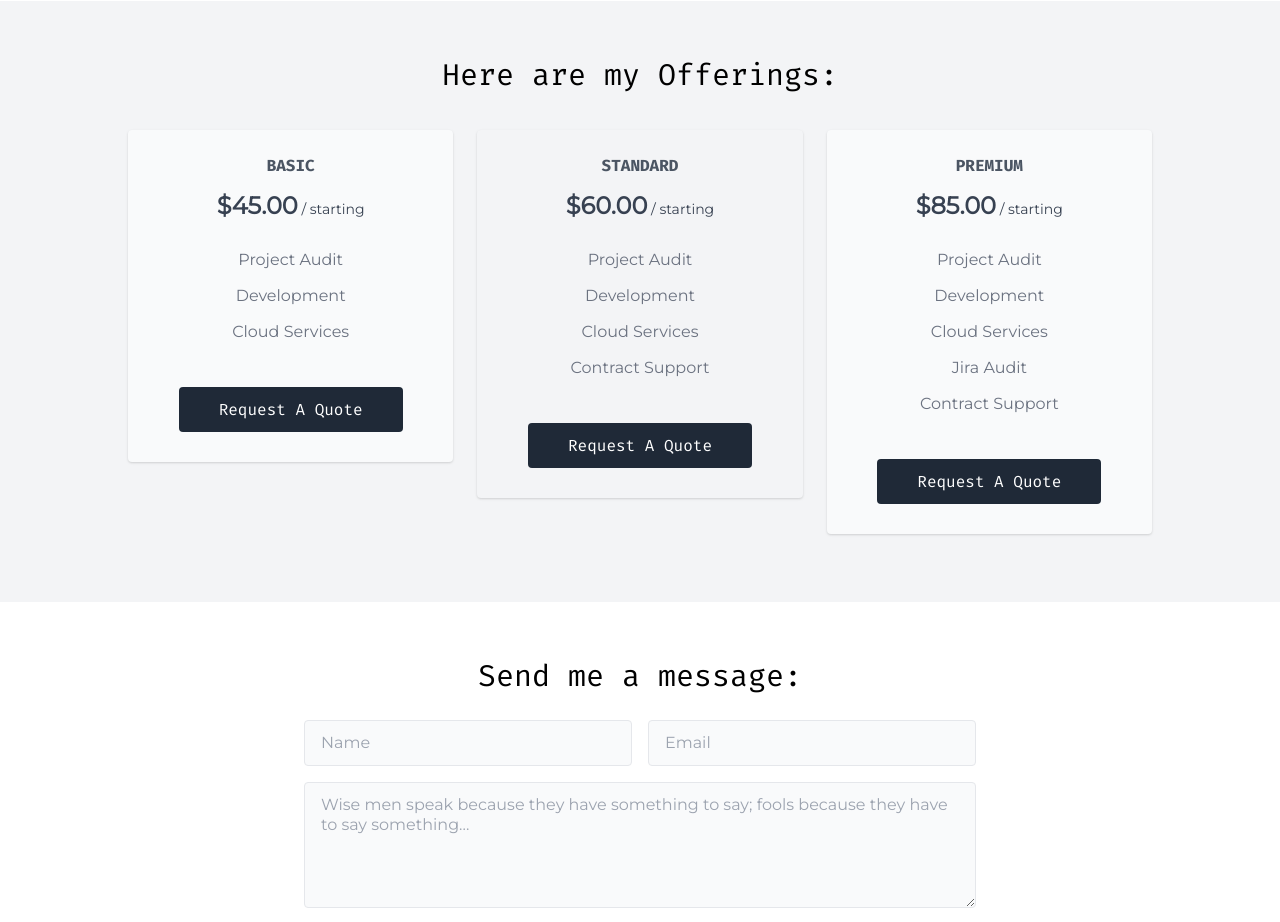
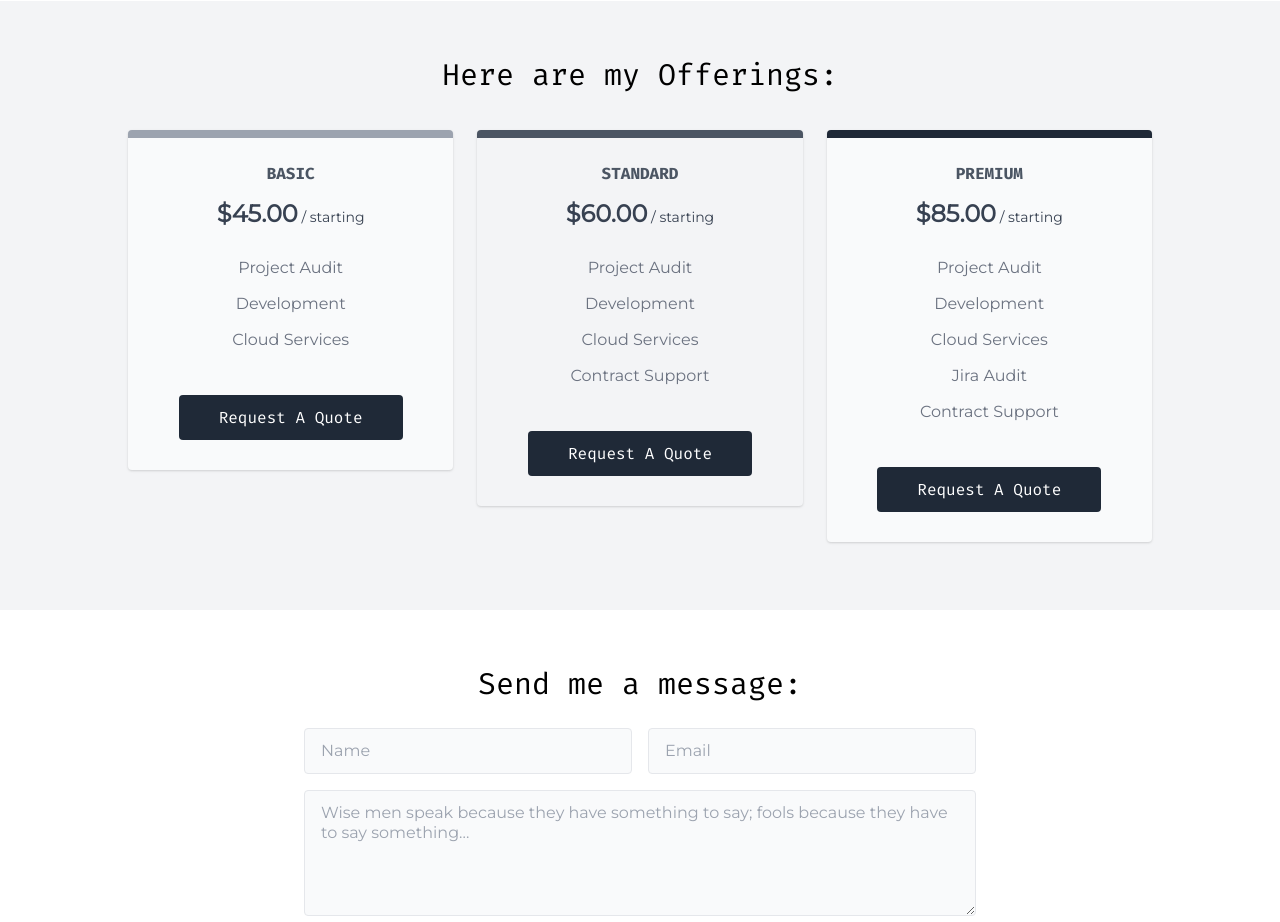
Before and after one commit to iods/ryemiller, a Vue app in the folder web/app/: page / in a window 1280 px wide. Shown: the part 1520-2442 px from the top of the page. Built offline with nearby package versions, Linux system fonts and the light colour scheme.

Commit message:
Addition of colored borders for price tables.

```diff
--- a/web/app/src/components/AppOfferings.vue
+++ b/web/app/src/components/AppOfferings.vue
@@ -9,7 +9,7 @@
       <div class="flex flex-wrap justify-center md:justify-start lg:px-24">
 
         <div class="w-3/4 sm:w-2/3 md:w-1/2 lg:w-1/3">
-          <div class="pricing-box bg-gray-50">
+          <div class="pricing-box bg-gray-50 border-t-8 border-gray-400">
             <div class="mb-3">
               <h3 class="package-name">Basic</h3>
             </div>
@@ -29,7 +29,7 @@
         </div>
 
         <div class="w-3/4 sm:w-2/3 md:w-1/2 lg:w-1/3">
-          <div class="pricing-box bg-gray-100">
+          <div class="pricing-box bg-gray-100 border-t-8 border-gray-600">
             <div class="mb-3">
               <h3 class="package-name">Standard</h3>
             </div>
@@ -50,7 +50,7 @@
         </div>
 
         <div class="w-3/4 sm:w-2/3 md:w-1/2 lg:w-1/3">
-          <div class="pricing-box bg-gray-50">
+          <div class="pricing-box bg-gray-50 border-t-8 border-gray-800">
             <div class="mb-3">
               <h3 class="package-name">Premium</h3>
             </div>
```
